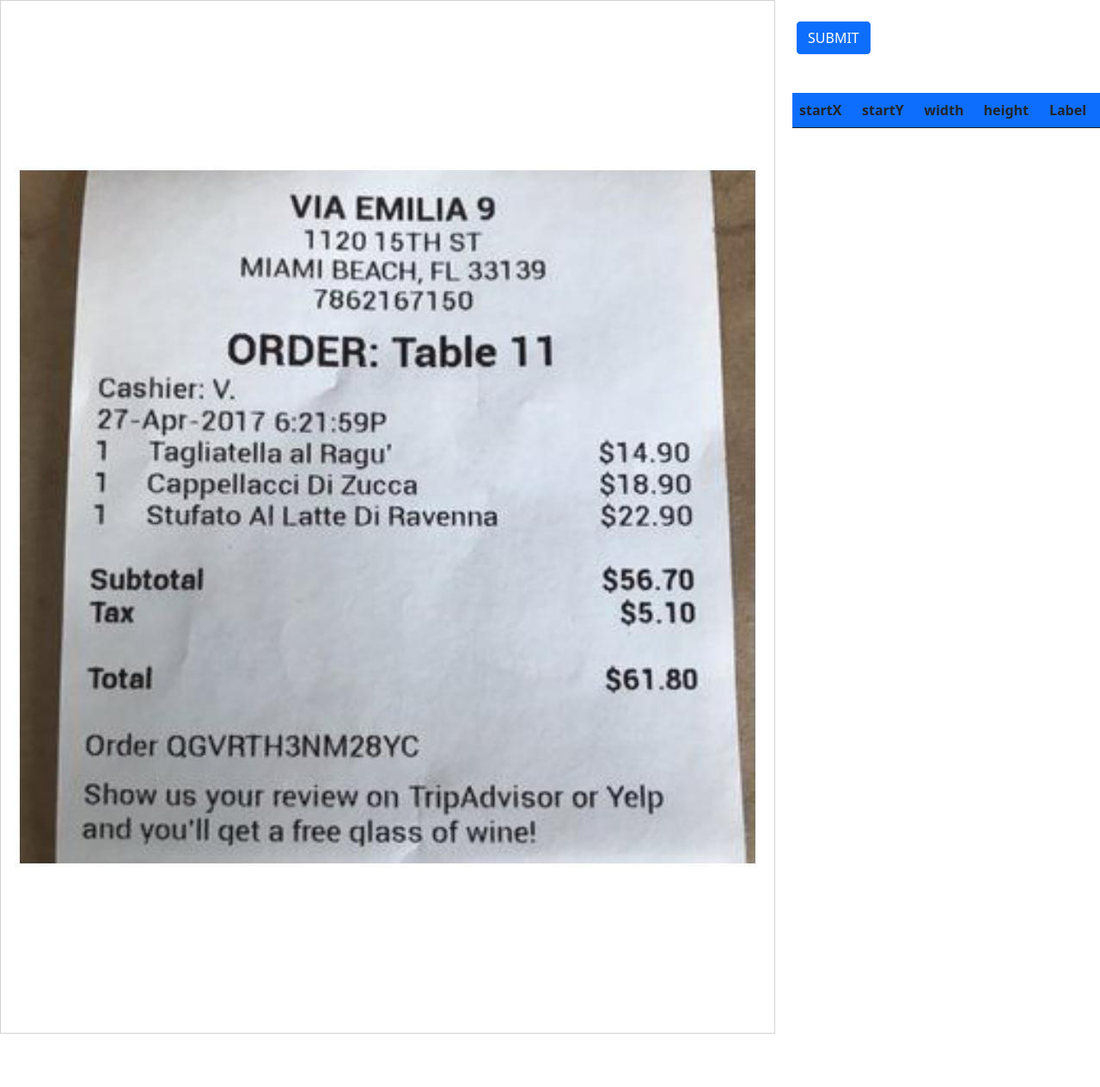
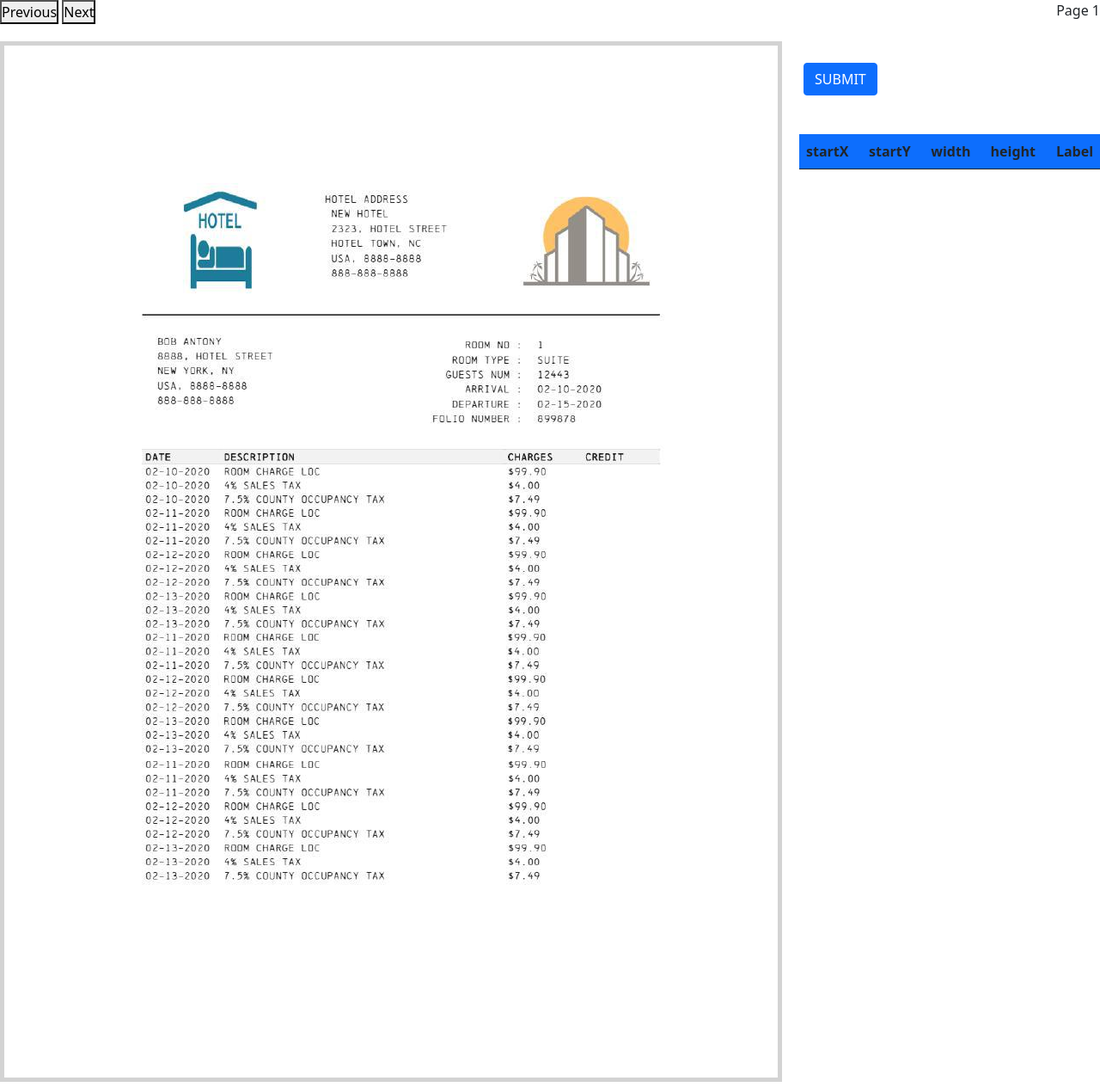
Before and after one commit to snitin08/Annotate_AIMS, a Django app: page /annotate/ in a window 1280 px wide. Shown: the whole page at 86% size. Before the commit the page ends 1202 px from the top, so only its background shows below. Run offline with Django 3.2, Linux system fonts and the light colour scheme; lists and menus that the app fills with data are empty; style sheets or scripts are compiled from the project's sources; parts of the project's set-up code (start-up, migrations or seed data) failed here and were passed over.

Commit message:
pdf annotation tested

```diff
--- a/annotation/annotate/views.py
+++ b/annotation/annotate/views.py
@@ -1,5 +1,8 @@
 from django.shortcuts import render,HttpResponse
-from annotation.settings import BASE_DIR
+from django.contrib import messages
+from annotation.settings import BASE_DIR,MEDIA_ROOT
+from pdf2image import convert_from_path
+import os
 
 # Create your views here.
 def annotate(request):
@@ -21,13 +24,28 @@
         data = request.POST
         files = request.FILES
         file1 = request.FILES['file_name']
-
         x = file1.read()
         f = open(BASE_DIR + '/media/current.pdf', 'wb')
         f.write(x)
         f.close()
-
-
+        pages = convert_from_path(
+            BASE_DIR+'/media/current.pdf', fmt="jpeg", size=(900,1200))
+        picture_path = MEDIA_ROOT
+        del_image_counter = 1
+        while True:
+            if os.path.exists(os.path.join(picture_path, "page-"+str(del_image_counter)+".jpeg")):
+                os.remove(os.path.join(picture_path, "page-" +str(del_image_counter)+".jpeg"))
+                del_image_counter+=1
+            else:
+                break
+        image_counter = 1
+        for page in pages:
+            # Save the image of the page in system
+            filename = "page-"+str(image_counter)+".jpeg"
+            page.save(picture_path+filename, 'JPEG')
+            # os.remove(filename)                              #comment if u want to operate on extracted images
+            image_counter = image_counter + 1
+        messages.info(request, 'Upload PDF successful')
         return HttpResponse("OK")
     else:
         return render(request,"annotate/upload_pdf.html",{})
--- a/annotation/static/css/index.scss
+++ b/annotation/static/css/index.scss
@@ -28,3 +28,20 @@
     color: red;
 
 }
+
+#pdf-meta {
+	overflow: hidden;
+	margin: 0 0 20px 0;
+}
+
+#pdf-buttons {
+	float: left;
+}
+
+#page-count-container {
+	float: right;
+}
+
+#pdf-current-page {
+	display: inline;
+}
--- a/annotation/static/js/index.js
+++ b/annotation/static/js/index.js
@@ -3,27 +3,29 @@
 window.onload = function() {
 
     canvas = document.getElementById('canvas');
-    console.log(canvas)
     ctx = canvas.getContext('2d');
+    prev = document.getElementById('pdf-prev');
+    next = document.getElementById('pdf-next');
     rect = {};
     drag = false;
     imageObj = null;
     coordinates = new Map();
+    annotations = new Map();
     id = 0;
+    var _CURRENT_PAGE = 1;
 
 
     function init() {
-        imageObj = new Image();
-        imageObj.onload = function () { ctx.drawImage(imageObj, 0, 0); };
-        imageObj.src = '/media/page_1.jpeg';
-        console.log(imageObj.src);
         canvas.addEventListener('mousedown', mouseDown, false);
         canvas.addEventListener('mouseup', mouseUp, false);
         canvas.addEventListener('mousemove', mouseMove, false);
+        prev.addEventListener('click',getprev,false);
+        next.addEventListener('click', getnex, false);
+        _CURRENT_PAGE = 1;
+        showPage(1);
     }
 
     function mouseDown(e) {
-        console.log(e.pageX);
         rect.startX = e.pageX - this.offsetLeft;
         rect.startY = e.pageY - this.offsetTop;
         drag = true;
@@ -41,11 +43,9 @@
                     <td><input type='text' class='form-control' style='width:250px;' form='coordinate_form' name='label' class='form-control' list='labelOptions'></td>\
                     <td><button class='cross' onclick='removeAnnotation("+id+")'> X </button></td>\
                 </tr>"
-            )
-        coordinates.set(id.toString(),[rect.startX,rect.startY,rect.w,rect.h]);
+            );
+        coordinates.set(id.toString(),[rect.startX,rect.startY,rect.w,rect.h,""]);
         id++;
-        console.log(coordinates);
-
     }
 
     function mouseMove(e) {
@@ -89,18 +89,16 @@
     if(!coordinate)
         return;
     ctx.lineWidth = 5;
-    ctx.strokeStyle = 'red';
+    ctx.strokeStyle = 'green';
     ctx.strokeRect(coordinate[0],coordinate[1],coordinate[2],coordinate[3]);
     ctx.lineWidth = 1;
 }
 
 function removeAnnotation(id)
 {
-
     id = id.toString();
-
     coordinates.delete(id);
-    $("tr[id="+id+"]").remove()
+    $("tr[id="+id+"]").remove();
     ctx.clearRect(0, 0, 900, 1200);
     ctx.drawImage(imageObj, 0, 0);
 
@@ -113,3 +111,104 @@
     }
 
 }
+
+function UrlExists(url) {
+    var http = new XMLHttpRequest();
+    http.open('HEAD', url, false);
+    http.send();
+    return http.status != 404;
+}
+
+function showPage(page_no) {
+    _CURRENT_PAGE = page_no;
+
+    // Disable Prev & Next buttons while page is being loaded
+    $("#pdf-next, #pdf-prev").attr('disabled', 'disabled');
+
+    // While page is being rendered hide the canvas and show a loading message
+
+
+    // Update current page in HTML
+    $("#pdf-current-page").text(page_no);
+
+    // Fetch the page
+
+    imageObj = new Image();
+    imageObj.src = '/media/page-' + _CURRENT_PAGE.toString() + '.jpeg';
+    console.log(UrlExists(imageObj.src));
+    if(UrlExists(imageObj.src)==false){
+        --_CURRENT_PAGE;
+        showPage(_CURRENT_PAGE);
+        $("#pdf-current-page").text(_CURRENT_PAGE);
+        $("#pdf-next, #pdf-prev").removeAttr('disabled');
+    }
+    else{
+        id=0;
+        imageObj.onload = function () {
+        canvas.width = 900;
+        canvas.height = 1200;
+        ctx.clearRect(0, 0, 900, 1200);
+        ctx.drawImage(imageObj, 0, 0);
+        pagecoors = annotations['Page' + _CURRENT_PAGE.toString()];
+        if(typeof pagecoors !== 'undefined'){
+            for (let i of pagecoors.keys()) {
+                coordinate = pagecoors.get(i.toString());
+                $("#annotation_table_body").append(
+                    "<tr id='" + i + "' onclick='ShowRect(" + i + ");'>\
+                        <td><input type='text' class='form-control' readonly name='startX' form='coordinate_form' value='"+ coordinate[0] + "'></td>\
+                        <td><input type='text' class='form-control' readonly name='startY' form='coordinate_form' value='"+ coordinate[1]+ "'></td>\
+                        <td><input type='text' class='form-control' readonly name='w' form='coordinate_form' value='"+ coordinate[2]+ "'></td>\
+                        <td><input type='text' class='form-control' readonly name='h' form='coordinate_form' value='"+ coordinate[3]+ "'></td>\
+                        <td><input type='text' class='form-control' style='width:250px;' form='coordinate_form' name='label' class='form-control' list='labelOptions' value='"+ coordinate[4]+"'></td>\
+                        <td><button class='cross' onclick='removeAnnotation("+ i + ")'> X </button></td>\
+                    </tr>"
+                )
+                coordinates.set(i.toString(), [coordinate[0], coordinate[1], coordinate[2], coordinate[3],coordinate[4]]);
+                ctx.strokeStyle = 'red';
+                ctx.strokeRect(coordinate[0], coordinate[1], coordinate[2], coordinate[3]);
+                id = Math.max(id,i)+1;
+            }
+        }
+        };
+        $("#pdf-next, #pdf-prev").removeAttr('disabled');
+    }
+}
+
+function getprev() {
+    annotations['Page' + _CURRENT_PAGE.toString()] = new Map();
+    curpagecoors = annotations['Page' + _CURRENT_PAGE.toString()];
+    if (_CURRENT_PAGE != 1){
+        for (let i of coordinates.keys()) {
+            coordinate = coordinates.get(i.toString());
+            var $row = $("tr[id=" + i + "]");
+            $tds = $row.find("td:nth-child(5) input[type='text']");
+            coordinate[4] = $tds.val();
+            $row.remove();
+            curpagecoors.set(i.toString(), [coordinate[0], coordinate[1], coordinate[2], coordinate[3], coordinate[4]]);
+        }
+        for (let i of coordinates.keys()) {
+            id = i.toString();
+            coordinates.delete(id);
+        }
+        showPage(--_CURRENT_PAGE);
+    }
+};
+
+// Next page of the PDF
+function getnex() {
+    annotations['Page' + _CURRENT_PAGE.toString()] = new Map();
+    curpagecoors = annotations['Page' + _CURRENT_PAGE.toString()];
+    for (let i of coordinates.keys()) {
+        coordinate = coordinates.get(i.toString());
+        var $row = $("tr[id=" + i + "]");
+        $tds = $row.find("td:nth-child(5) input[type='text']");
+        coordinate[4] = $tds.val();
+        $row.remove();
+        curpagecoors.set(i.toString(), [coordinate[0], coordinate[1], coordinate[2], coordinate[3], coordinate[4]]);
+    }
+    for (let i of coordinates.keys()) {
+        id = i.toString();
+        coordinates.delete(id);
+    }
+    showPage(++_CURRENT_PAGE);
+};
--- a/annotation/templates/annotate/index.html
+++ b/annotation/templates/annotate/index.html
@@ -12,11 +12,27 @@
 
 </head>
 <body>
+    <!-- have to add styling here-->
+    {% if messages %}
+    <ul class="messages">
+        {% for message in messages %}
+        <li {% if message.tags %} class="{{ message.tags }}" {% endif %}>{{ message }}</li>
+            {% endfor %}
+    </ul>
+    {% endif %}
     <script type="text/javascript" src="{% static 'js/index.js' %}"></script>
     <link rel="stylesheet" href="{% static 'css/index.css' %}">
+    <div id="pdf-meta">
+        <div id="pdf-buttons">
+            <button id="pdf-prev">Previous</button>
+            <button id="pdf-next">Next</button>
+        </div>
+        <div id="page-count-container">Page <div id="pdf-current-page"></div> </div>
+        </div>
+    </div>
     <div class="mainDiv">
         <div style='display: block;'>
-            <canvas id="canvas" width="900" height="1200" style="border:1px solid #d3d3d3;">
+            <canvas id="canvas" width="900" height="1200" style="border:5px solid #d3d3d3;">
             Your browser does not support the HTML5 canvas tag.
             </canvas>
 
```
Also changed, not shown: annotation/media/page-1.jpeg (added), annotation/media/page-2.jpeg (added), annotation/media/page_1.jpeg (deleted).
